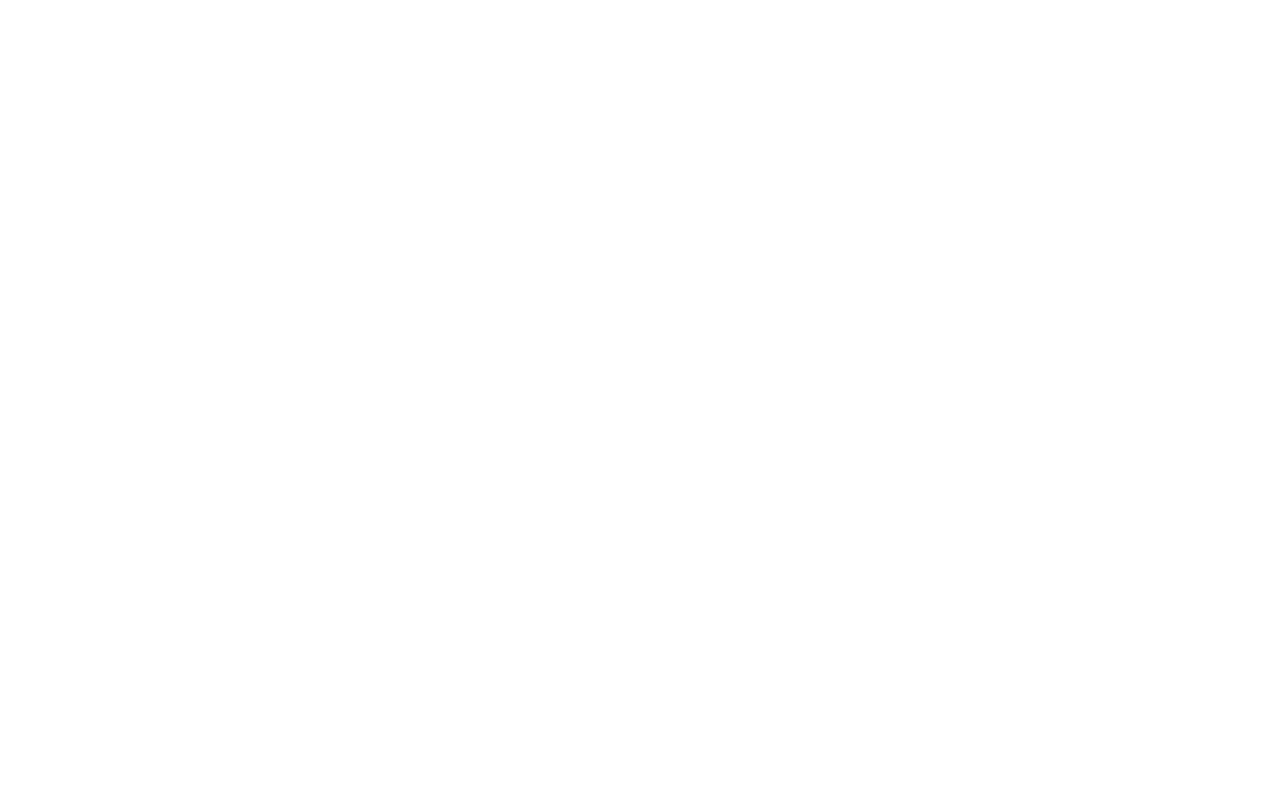
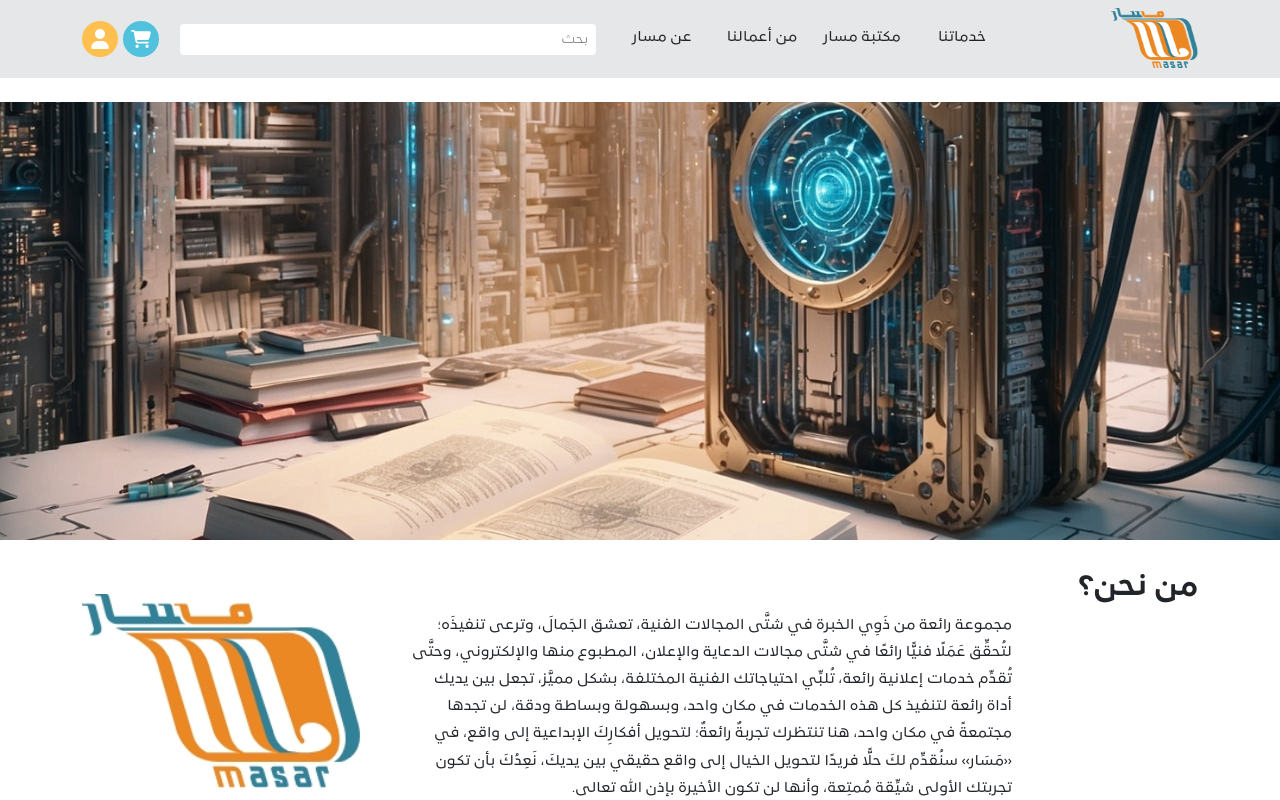
Before and after one commit to AhmedAtef2020/masar-t-app4, a React (Create React App) app: page /aboutUs in a window 1280 px wide. Before the commit this address had no page. Shown: the top 800 px of the page. Built offline with nearby package versions, Linux system fonts and the light colour scheme.

Commit message:
add about pages and response

```diff
--- a/public/css/masar-t.css
+++ b/public/css/masar-t.css
@@ -61,18 +61,18 @@
 
 input::placeholder {
     font-family: "Loew Next Arabic", sans-serif;
-    font-size: 0.8em;
+    font-size: 0.85em;
 }
 
 .copy-rights {
     font-family: "Loew Next Arabic", sans-serif;
-    font-size: 0.7em;
+    font-size: 0.8em;
     border-top: 0.5px solid var(--color-light-blue);
 }
 
 address {
     font-family: "Loew Next Arabic", sans-serif;
-    font-size: 0.8em;
+    font-size: 0.9em;
     line-height: 1.6;
     border-top: 0.5px solid var(--color-light-blue);
 }
@@ -110,7 +110,7 @@
 }
 
 .header-nav {
-    padding: 25px 10px;
+    padding: 28px 10px;
     border-bottom: 2px solid transparent;
     min-width: 100px;
 }
@@ -210,15 +210,15 @@
 
 @media (max-width:991px) {
     .carousel--data {
-        left: 50%;
+        left: 40%;
     }
 
     .carousel--data h5 {
-        font-size: 1em;
+        font-size: 1.1em;
     }
 
     .carousel--data p {
-        font-size: 0.8em;
+        font-size: 0.9em;
 
     }
 }
@@ -243,6 +243,7 @@
     bottom: 30px;
     height: 25px;
     font-size: 0.9em;
+    width: 75%;
     opacity: 0;
     transition: 0.5s;
 }
@@ -254,10 +255,66 @@
     overflow: clip;
 }
 
+.book-container img {
+    width: 75%;
+}
+
 .book-container:hover .book-title {
     opacity: 1;
+}
+
+@media (max-width:576px) {
+    .book-container img {
+        width: 50%;
+    }
+
+    .book-title {
+        width: 50%;
+    }
 }
 
 .transation {
     transition: 0.3s ease-in-out;
 }
+
+/* User and Admin Icons */
+.user-bell:hover,
+.user-cart:hover,
+.user-account:hover {
+    background-color: var(--color-dark-gray);
+    cursor: pointer;
+}
+
+/* Dropdown menus */
+.dropdown-item {
+    font-size: 0.8em;
+}
+
+
+#servDropdown {
+    /* position: absolute; */
+    top: 79px;
+    right: 0;
+    /* background: var(--color-light-gray); */
+    /* border: 1px solid white; */
+    /* border-radius: 4px; */
+    /* padding: 8px 20px; */
+    z-index: 2;
+    display: none;
+    text-align: start;
+}
+
+#servDropdown li>a {
+    border-radius: 4px;
+    width: 95%;
+}
+
+#servDropdown li>a:hover {
+    background-color: white;
+}
+
+@media (min-width:576px) {
+    .servHBtn:hover #servDropdown {
+        display: flex;
+    }
+}
--- a/src/App.js
+++ b/src/App.js
@@ -3,6 +3,7 @@
 import Layout from "./pages/Layout";
 import Home from "./pages/home";
 import Services from "./pages/services"
+import AboutUs from "./pages/aboutUs"
 
 function App() {
   return (
@@ -11,7 +12,8 @@
       <Routes>
         <Route element={<Layout />}>
           <Route path="/" element={<Home />} />
-          <Route path="sevices" element={<Services />} />
+          <Route path="services" element={<Services />} />
+          <Route path="aboutUs" element={<AboutUs />} />
         </Route>
       </Routes>
     </BrowserRouter>
--- a/src/components/Account.jsx
+++ b/src/components/Account.jsx
@@ -4,11 +4,19 @@
 export default function Account() {
     return (
 
-        <div className="user-icon d-flex flex-nowrap justify-content-center">
-            <FontAwesomeIcon icon={faBell} className="text-white bg-light-blue d-none" />
-            <FontAwesomeIcon icon={faCartShopping} className="text-white bg-light-blue" />
-            <FontAwesomeIcon icon={faUser} className="text-white bg-light-orange" />
+        <div className="user-icon d-flex flex-nowrap justify-content-center dropdown">
+            <FontAwesomeIcon icon={faBell} className="user-bell text-white bg-light-blue d-none" />
+            <FontAwesomeIcon icon={faCartShopping} className="user-cart text-white bg-light-blue" />
+            <FontAwesomeIcon type='button' icon={faUser} className="user-account text-white bg-light-orange dropdown-toggle" id="userDropdown" data-bs-toggle="dropdown" data-bs-display="static" aria-expanded="false" />
+
+            <ul className="dropdown-menu dropdown-menu-end text-end bg-med-gray border-white" aria-labelledby="userDropdown">
+                <li><a className="dropdown-item" href="#">تسجيل الدخول</a></li>
+                <li><a className="dropdown-item" href="#">إنشاء حساب</a></li>
+            </ul>
+
+
         </div>
+
 
     )
 };
--- a/src/components/BooksSlider.jsx
+++ b/src/components/BooksSlider.jsx
@@ -61,6 +61,7 @@
             {
                 breakpoint: 480,
                 settings: {
+                    infinite: false,
                     autoplay: false,
                     nextArrow: null,
                     prevArrow: null,
@@ -80,10 +81,10 @@
                             to={book.link}>
                             <img key={index}
                                 src={book.img}
-                                className="m-auto w-50 w-md-75 d-block rounded-2"
+                                className="m-auto d-block rounded-2"
                                 alt={book.imgAlt}
                             />
-                            <div className="book-title w-75 m-auto py-1 px-2">
+                            <div className="book-title m-auto py-1 px-2">
                                 <p>{book.title}</p>
                             </div>
                         </Link>
--- a/src/components/NavItems.jsx
+++ b/src/components/NavItems.jsx
@@ -1,24 +1,33 @@
 import { Link } from "react-router-dom";
 import { useState } from "react";
 import { FontAwesomeIcon } from '@fortawesome/react-fontawesome';
-import { faBars, faX, faCartShopping } from "@fortawesome/free-solid-svg-icons";
+import { faBars, faX } from "@fortawesome/free-solid-svg-icons";
 import Search from "../components/Search"
 import Account from "../components/Account";
+import { ServiceData } from "./ServiceData"
 
 
 const navPages = [{
     pageName: "خدماتنا",
-    pageLink: "/sevices",
+    pageLink: "/services",
+    pageNameEn: "services",
+    addClass: "servHBtn",
 },
 {
     pageName: "مكتبة مسار",
     pageLink: "/masar-library",
+    pageNameEn: "library",
+    addClass: "",
 }, {
     pageName: "من أعمالنا",
     pageLink: "/our-profile",
+    pageNameEn: "profile",
+    addClass: "",
 }, {
     pageName: "عن مسار",
-    pageLink: "/about-us",
+    pageLink: "/aboutUs",
+    pageNameEn: "about",
+    addClass: "",
 },];
 
 export default function NavItems() {
@@ -27,7 +36,6 @@
     const toggleNav = () => {
         setIsNavOpen(!isNavOpen);
     };
-    // <div className="aling-self-end flex-row-reverse align-items-baseline pb-3 pb-md-0 pe-2 pe-sm-1">
 
     return (
         <div className="col navbar navbar-expand-md pb-3 pb-md-0 pt-md-0 justify-content-end">
@@ -45,12 +53,23 @@
                 }
             </button>
             <div className={`collapse navbar-collapse justify-content-between ${isNavOpen ? 'show' : ''}`} id="collapsibleNavbar">
-                <div className="d-flex flex-column flex-md-row align-items-center">
+                <div className="d-flex flex-column flex-md-row align-items-center position-relative">
                     {navPages.map((page, index) => (
-                        <Link key={index} to={page.pageLink} className="header-nav nav-link text-center w-75 h-100">
+                        <Link key={index} to={page.pageLink}
+                            className={`header-nav nav-link text-center ${page.addClass}`}>
                             {page.pageName}
+                            <ul id="servDropdown" className="flex-wrap position-absolute bg-light-gray border border-white rounded p-2 col-12 list-unstyled shadow">
+                                {ServiceData.map((data, index) => (
+                                    <li className="col-12 col-md-4">
+                                        <Link key={index} to={data.btnLink} className="dropdown-item px-1 py-2">
+                                            {data.title}
+                                        </Link>
+                                    </li>
+                                ))}
+                            </ul>
                         </Link>
                     ))}
+
                 </div>
                 <Search />
                 <Account />
@@ -58,24 +77,3 @@
         </div>
     );
 }
-
-
-// export default function NavItems() {
-//     return (
-//         <div className="d-flex aling-self-end flex-row-reverse align-items-baseline pb-3 pe-2 pe-sm-1">
-//             <button className="navbar-toggler border-0" type="button" data-bs-toggle="collapse" data-bs-target="#collapsibleNavbar">
-//                 <span className="navbar-toggler-icon">
-//                 </span>
-//             </button>
-//             <div className="collapse navbar-collapse justify-content-between" id="collapsibleNavbar">
-//                 {navPages.map((page, index) => (
-//                     <Link key={index} to={page.pageLink} className="header-nav nav-link">
-//                         {page.pageName}
-//                     </Link>
-//                 ))}
-//                 <Search />
-//                 <Account />
-//             </div>
-//         </div>
-//     )
-// };
--- /dev/null
+++ b/src/pages/aboutUs.jsx
@@ -0,0 +1,17 @@
+import ServiceComp from "../components/ServiceComp"
+
+export default function aboutUs() {
+    return (
+        <div className="aboutPage">
+            <img src="./images/AboutUs-Img.jpg" className="py-4 w-100" />
+            <div className="container d-flex justify-content-between align-items-start flex-wrap">
+                <h3 className="col-2 mt-2 c-darkOrange" >من نحن؟</h3>
+                <div className="col mt-5">
+                    <p className="col pe-5 lh-lg">مجموعة رائعة من ذَوِي الخبرة في شتَّى المجالات الفنية، تعشق الجَمالَ، وترعى تنفيذَه؛ لتُحقِّق عَمَلًا فنيًّا رائعًا في شتَّى مجالات الدعاية والإعلان، المطبوع منها والإلكتروني، وحتَّى تُقدِّم خدمات إعلانية رائعة، تُلبِّي احتياجاتك الفنية المختلفة، بشكل مميَّز، تجعل بين يديك أداة رائعة لتنفيذ كل هذه الخدمات في مكان واحد، وبسهولة وبساطة ودقة، لن تجدها مجتمعةً في مكان واحد، هنا تنتظرك تجربةٌ رائعةٌ؛ لتحويل أفكارِكَ الإبداعية إلى واقع، في «مَسَار» سنُقدِّم لكَ حلًّا فريدًا لتحويل الخيال إلى واقع حقيقي بين يديكَ، نَعِدُكَ بأن تكون تجربتك الأولى شيِّقة مُمتِعة، وأنها لن تكون الأخيرة بإذن الله تعالى.</p>
+                </div>
+                <img src="./images/masar-logo-about.jpg" className="col-3 m-auto" />
+            </div>
+
+        </div>
+    );
+};
```
Also changed, not shown: public/images/AboutUs-Img.jpg (added), public/images/masar-logo-about.jpg (added).
